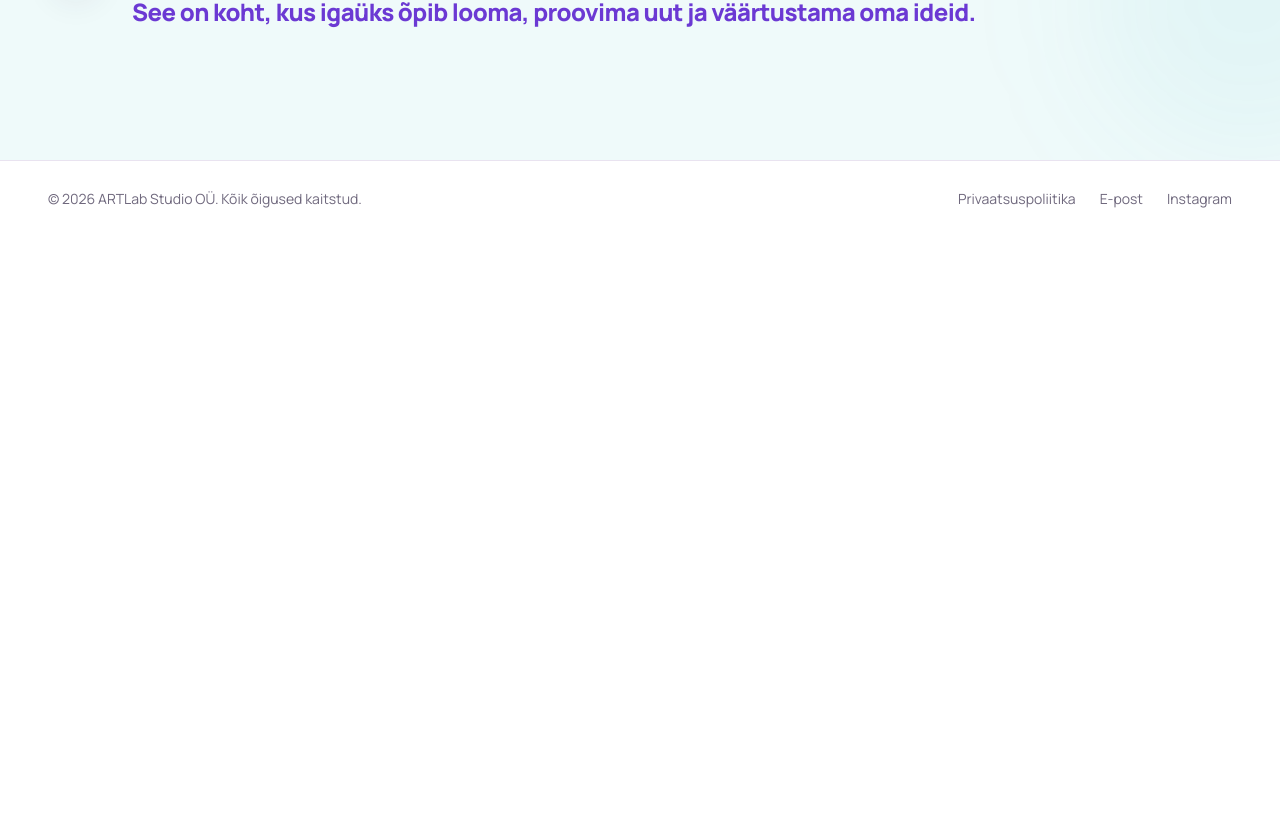
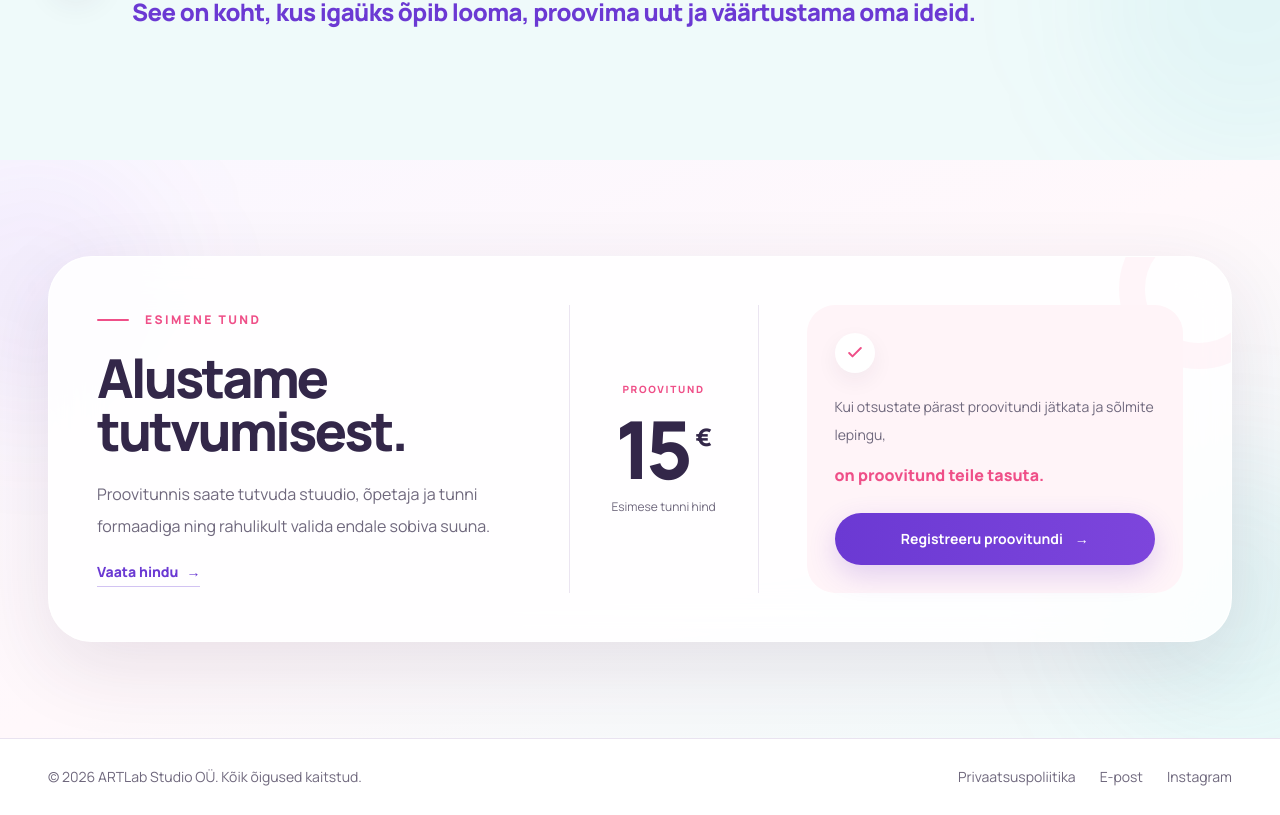
Before and after one commit to ErnestMakarov/artlab, a React (Vite) app: page / in a window 1280 px wide. Shown: the part 5876-6691 px from the top of the page. Before the commit the page ends 6113 px from the top, so only its background shows below. Built offline with nearby package versions, Linux system fonts and the light colour scheme; no server answers.

Commit message:
trial lesson block

```diff
--- /dev/null
+++ b/src/components/sections/TrialLessonCta.jsx
@@ -0,0 +1,135 @@
+import { Link } from "react-router";
+import { useTranslation } from "react-i18next";
+
+import Container from "../ui/Container.jsx";
+
+export default function TrialLessonCta({ className = "" }) {
+  const { t } = useTranslation("common");
+
+  return (
+    <section
+      className={`relative isolate overflow-hidden bg-gradient-to-br from-surface-lilac via-[#fff8fb] to-surface-aqua py-16 sm:py-20 lg:py-24 ${className}`}
+      aria-labelledby="trial-lesson-title"
+    >
+      <div
+        className="pointer-events-none absolute -left-24 top-0 size-64 rounded-full bg-brand/6 blur-3xl"
+        aria-hidden="true"
+      />
+
+      <div
+        className="pointer-events-none absolute -right-24 bottom-0 size-72 rounded-full bg-accent-cyan/8 blur-3xl"
+        aria-hidden="true"
+      />
+
+      <Container className="relative">
+        <div className="relative overflow-hidden rounded-[2rem] border border-white/90 bg-white/85 p-6 shadow-[0_25px_80px_rgba(51,39,73,0.11)] backdrop-blur-xl sm:rounded-[2.75rem] sm:p-9 lg:p-10 xl:p-12">
+          <div
+            className="pointer-events-none absolute -right-12 -top-12 size-40 rounded-full border-[26px] border-accent-pink/5"
+            aria-hidden="true"
+          />
+
+          <div className="relative grid items-stretch gap-8 lg:grid-cols-[minmax(0,1fr)_190px_minmax(280px,0.9fr)] lg:gap-0">
+            <div className="flex flex-col justify-center lg:pr-9 xl:pr-12">
+              <p className="flex items-center gap-4 text-[10px] font-extrabold uppercase tracking-[0.2em] text-accent-pink sm:text-xs">
+                <span
+                  className="h-0.5 w-8 rounded-full bg-current"
+                  aria-hidden="true"
+                />
+
+                {t("trialLesson.eyebrow")}
+              </p>
+
+              <h2
+                id="trial-lesson-title"
+                className="mt-6 max-w-2xl text-[clamp(2.5rem,4.2vw,4.5rem)] font-extrabold leading-[0.98] tracking-[-0.055em] text-ink"
+              >
+                {t("trialLesson.title")}
+              </h2>
+
+              <p className="mt-5 max-w-xl text-sm leading-7 text-muted sm:text-base sm:leading-8">
+                {t("trialLesson.description")}
+              </p>
+
+              <Link
+                to="/prices"
+                className="group mt-5 inline-flex w-fit items-center gap-2 border-b border-brand/30 pb-1 text-sm font-extrabold text-brand transition-colors hover:border-brand"
+              >
+                {t("trialLesson.pricesLink")}
+
+                <span
+                  className="transition-transform duration-200 group-hover:translate-x-1"
+                  aria-hidden="true"
+                >
+                  →
+                </span>
+              </Link>
+            </div>
+
+            <div className="flex flex-col justify-center rounded-[1.5rem] bg-surface-lilac px-6 py-7 text-center lg:rounded-none lg:border-x lg:border-line/90 lg:bg-transparent lg:px-7">
+              <p className="text-[10px] font-extrabold uppercase tracking-[0.17em] text-accent-pink">
+                {t("trialLesson.priceLabel")}
+              </p>
+
+              <div className="mt-3 flex items-start justify-center gap-2 text-ink">
+                <span className="text-[4.75rem] font-extrabold leading-none tracking-[-0.07em] sm:text-[5.5rem] lg:text-[5rem]">
+                  {t("trialLesson.price")}
+                </span>
+
+                <span className="mt-3 text-2xl font-extrabold">
+                  {t("trialLesson.currency")}
+                </span>
+              </div>
+
+              <p className="mt-2 text-xs leading-5 text-muted">
+                {t("trialLesson.priceCaption")}
+              </p>
+            </div>
+
+            <div className="flex flex-col justify-between rounded-[1.75rem] bg-surface-pink p-6 sm:p-7 lg:ml-9 xl:ml-12">
+              <div>
+                <span
+                  className="flex size-10 items-center justify-center rounded-full bg-white text-accent-pink shadow-[0_8px_22px_rgba(51,39,73,0.06)]"
+                  aria-hidden="true"
+                >
+                  <svg
+                    viewBox="0 0 24 24"
+                    fill="none"
+                    className="size-5"
+                    stroke="currentColor"
+                    strokeWidth="2.4"
+                    strokeLinecap="round"
+                    strokeLinejoin="round"
+                  >
+                    <path d="m5 12 4 4L19 6" />
+                  </svg>
+                </span>
+
+                <p className="mt-5 text-sm leading-7 text-muted">
+                  {t("trialLesson.condition")}
+                </p>
+
+                <p className="mt-3 text-base font-extrabold leading-7 text-accent-pink">
+                  {t("trialLesson.conditionAccent")}
+                </p>
+              </div>
+
+              <Link
+                to="/contacts#booking"
+                className="group mt-6 inline-flex min-h-13 w-full items-center justify-center gap-3 rounded-full bg-gradient-to-r from-brand to-[#7d45dc] px-6 text-center text-sm font-bold text-white shadow-button transition-all duration-200 hover:-translate-y-0.5 hover:shadow-button-hover"
+              >
+                {t("trialLesson.cta")}
+
+                <span
+                  className="transition-transform duration-200 group-hover:translate-x-1"
+                  aria-hidden="true"
+                >
+                  →
+                </span>
+              </Link>
+            </div>
+          </div>
+        </div>
+      </Container>
+    </section>
+  );
+}
--- a/src/locales/en/common.json
+++ b/src/locales/en/common.json
@@ -38,5 +38,18 @@
   "cta": "Ask about a gift card",
   "frontAlt": "Front of an ART Lab gift card",
   "backAlt": "Back of an ART Lab gift card"
+},
+"trialLesson": {
+  "eyebrow": "Your first class",
+  "title": "Start by getting to know us.",
+  "description": "A trial class is an easy way to meet the studio and teacher, experience the class format and choose the right direction for you.",
+  "pricesLink": "View prices",
+  "priceLabel": "Trial class",
+  "price": "15",
+  "currency": "€",
+  "priceCaption": "Price of the first class",
+  "condition": "If you decide to continue after the trial class and sign an agreement,",
+  "conditionAccent": "your trial class will be free.",
+  "cta": "Book a trial class"
 }
 }
--- a/src/locales/et/common.json
+++ b/src/locales/et/common.json
@@ -38,5 +38,18 @@
   "cta": "Küsi kinkekaardi kohta",
   "frontAlt": "ART Labi kinkekaardi esikülg",
   "backAlt": "ART Labi kinkekaardi tagakülg"
+},
+"trialLesson": {
+  "eyebrow": "Esimene tund",
+  "title": "Alustame tutvumisest.",
+  "description": "Proovitunnis saate tutvuda stuudio, õpetaja ja tunni formaadiga ning rahulikult valida endale sobiva suuna.",
+  "pricesLink": "Vaata hindu",
+  "priceLabel": "Proovitund",
+  "price": "15",
+  "currency": "€",
+  "priceCaption": "Esimese tunni hind",
+  "condition": "Kui otsustate pärast proovitundi jätkata ja sõlmite lepingu,",
+  "conditionAccent": "on proovitund teile tasuta.",
+  "cta": "Registreeru proovitundi"
 }
 }
--- a/src/locales/ru/common.json
+++ b/src/locales/ru/common.json
@@ -38,5 +38,18 @@
   "cta": "Узнать о подарочной карте",
   "frontAlt": "Лицевая сторона подарочной карты ART Lab",
   "backAlt": "Обратная сторона подарочной карты ART Lab"
+},
+"trialLesson": {
+  "eyebrow": "Первое занятие",
+  "title": "Начните со знакомства.",
+  "description": "Пробное занятие поможет познакомиться со студией, преподавателем и форматом занятий и спокойно выбрать подходящее направление.",
+  "pricesLink": "Посмотреть цены",
+  "priceLabel": "Пробное занятие",
+  "price": "15",
+  "currency": "€",
+  "priceCaption": "Стоимость первого занятия",
+  "condition": "Если после пробного занятия вы решите продолжить обучение и оформите договор,",
+  "conditionAccent": "пробное занятие станет бесплатным.",
+  "cta": "Записаться на пробное"
 }
 }
--- a/src/pages/Home/Home.jsx
+++ b/src/pages/Home/Home.jsx
@@ -8,6 +8,7 @@ import HomeHero from "./HomeHero.jsx";
 
 import GiftCardsCta from "../../components/sections/GiftCardsCta.jsx";
 import HomeWhyUs from "./HomeWhyUs.jsx";
+import TrialLessonCta from "../../components/sections/TrialLessonCta.jsx";
 
 export default function HomePage() {
   const { t } = useTranslation("home");
@@ -27,6 +28,7 @@ export default function HomePage() {
 
       <GiftCardsCta />
       <HomeWhyUs />
+      <TrialLessonCta />
     </>
   );
 }
```
